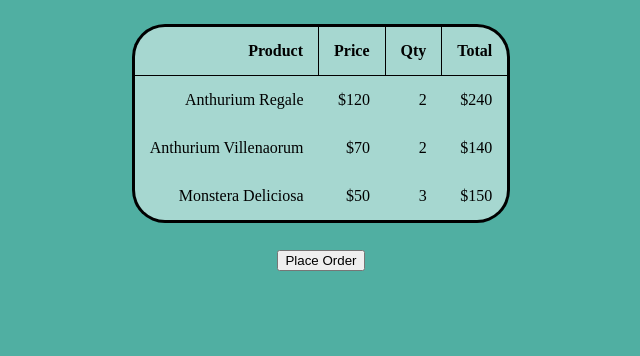
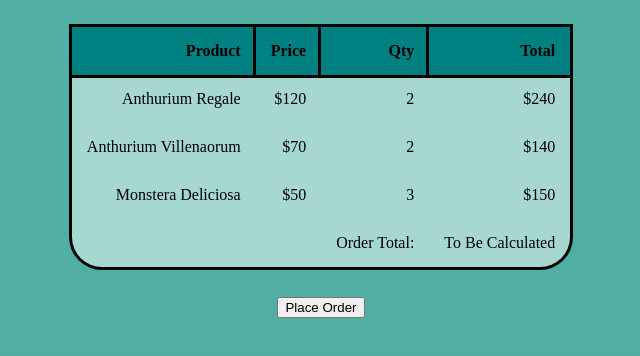
Before and after one commit to kevindo1/lab-06-products-page, a website with bundled scripts: page cart/index.html in a window 1280 px wide. Shown: the part 48-404 px from the top of the page, without its empty margins (319-959 px from the left). Built offline with nearby package versions, Linux system fonts and the light colour scheme.

Commit message:
added rendering to a function

```diff
--- a/cart/cart.js
+++ b/cart/cart.js
@@ -1,26 +1,14 @@
 import { plants } from '../data/plants.js';
 import { cart } from '../data/cart-data.js'
 import { findById } from '../utilities/findById.js';
+import { renderLineItems } from '../renderLineItems.js';
 
 const tbody = document.getElementById('table-body');
 
 for (let cartItem of cart) {
     const plantData = findById(cartItem.id, plants);
 
-    const tr = document.createElement('tr');
+    const tr = renderLineItems(cartItem, plantData);
 
-    const tdName = document.createElement('td');
-    tdName.textContent = plantData.name;
-
-    const tdPrice = document.createElement('td');
-    tdPrice.textContent = `$${plantData.price}`;
-
-    const tdQty = document.createElement('td');
-    tdQty.textContent = cartItem.quantity;
-
-    const tdTotal = document.createElement('td');
-    tdTotal.textContent = `$${cartItem.quantity * plantData.price}`;
-
-    tr.append(tdName, tdPrice, tdQty, tdTotal);
     tbody.appendChild(tr);
 }
--- a/cart/index.html
+++ b/cart/index.html
@@ -22,6 +22,12 @@
             <td>2</td>
             <td>$240</td> -->
         </tbody>
+        <tfoot>
+            <td></td>
+            <td></td>
+            <td>Order Total:</td>
+            <td>To Be Calculated</td>
+        </tfoot>
     </table>
     <button>Place Order</button>
     <script type="module" src="./cart.js"></script>
--- a/data/cart-data.js
+++ b/data/cart-data.js
@@ -1,5 +1,5 @@
 export const cart = [
-    {id: '1', price: 120, quantity: 2},
-    {id: '2', price: 70, quantity: 2},
-    {id: '4', price: 50, quantity: 3}
+    {id: '1', quantity: 2},
+    {id: '2', quantity: 2},
+    {id: '4', quantity: 3}
 ];
--- /dev/null
+++ b/renderLineItems.js
@@ -0,0 +1,19 @@
+export function renderLineItems(cartItem, plantData) {
+    const tr = document.createElement('tr');
+
+    const tdName = document.createElement('td');
+    tdName.textContent = plantData.name;
+
+    const tdPrice = document.createElement('td');
+    tdPrice.textContent = `$${plantData.price}`;
+
+    const tdQty = document.createElement('td');
+    tdQty.textContent = cartItem.quantity;
+
+    const tdTotal = document.createElement('td');
+    tdTotal.textContent = `$${cartItem.quantity * plantData.price}`;
+
+    tr.append(tdName, tdPrice, tdQty, tdTotal);
+
+    return tr;
+}
--- a/styles/cart.css
+++ b/styles/cart.css
@@ -23,7 +23,9 @@ table {
 }
 
 th {
-    border: 1.5px solid black;
+    border-style: hidden;
+    box-shadow: 0 0 0 3px black;
+    background-color: teal;
 }
 
 th, td {
```
